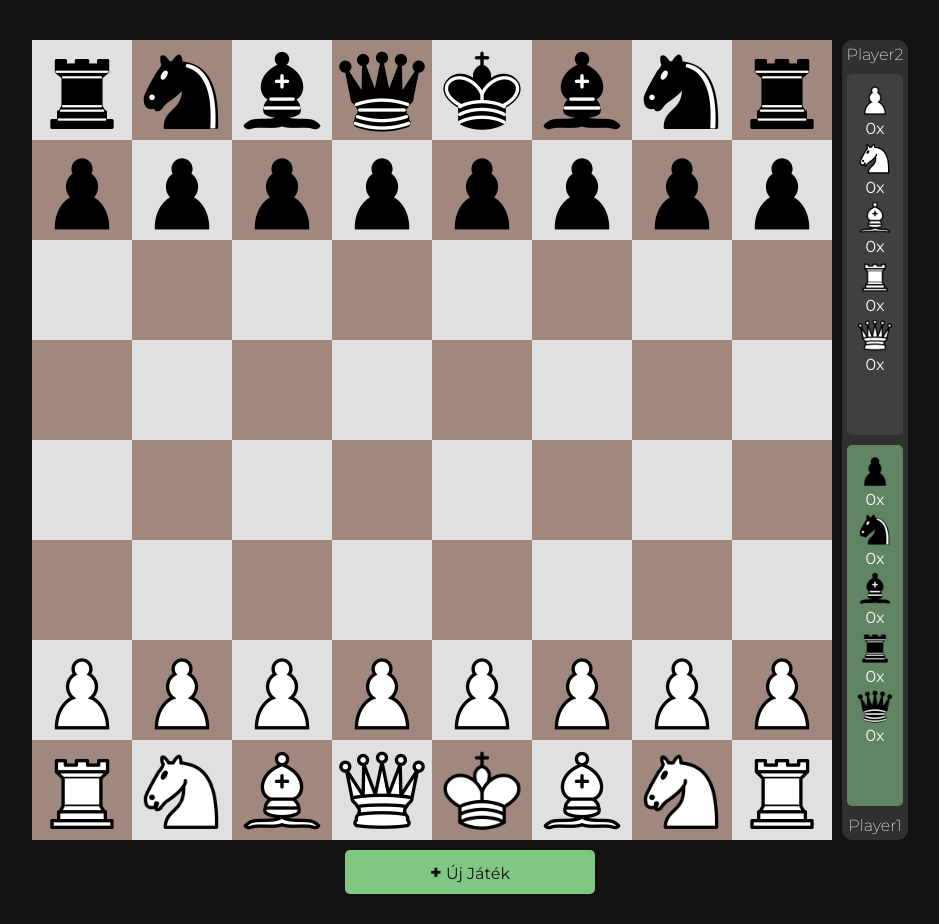
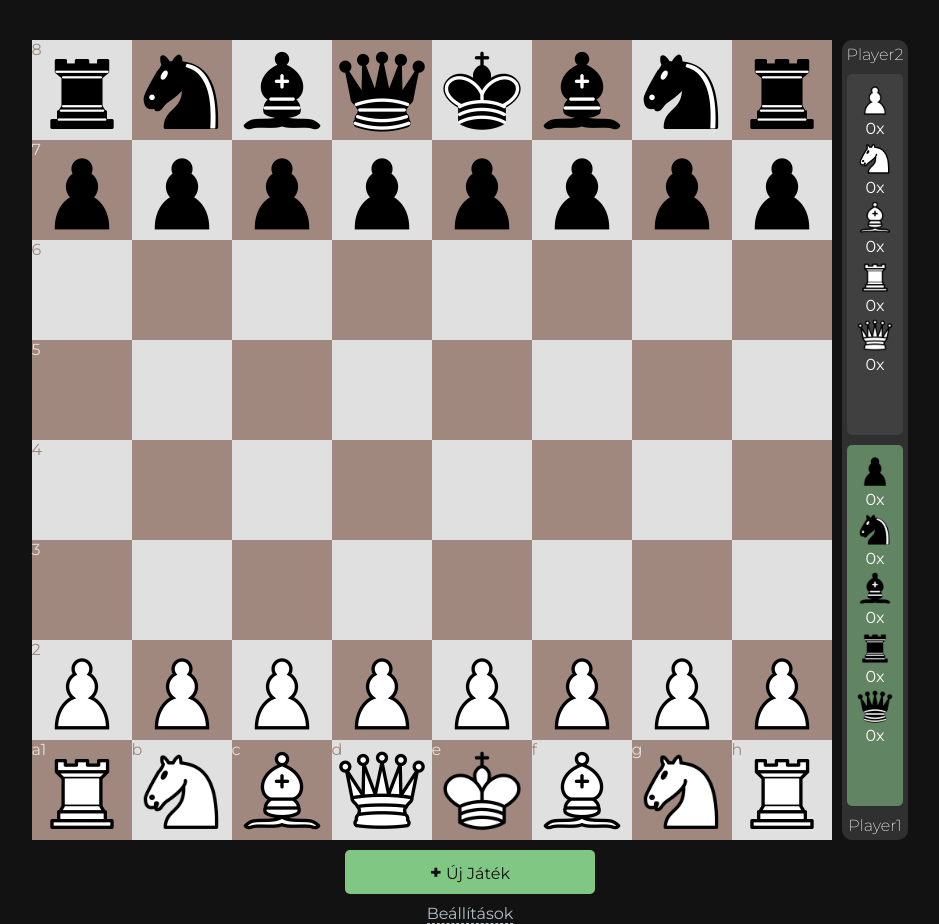
Before and after one commit to Gilbike/Chess, a website built with Vite: page index.html in a window 1280 px wide. Shown: the whole page, without its empty margins (170-1109 px from the left). Before the commit the page ends 894 px from the top, so only its background shows below. Built offline with nearby package versions, Linux system fonts and the light colour scheme.

Commit message:
Chessboard location display + passant bug fix

```diff
--- a/index.html
+++ b/index.html
@@ -9,6 +9,7 @@
   <body>
     <div id="game" style="height: 800px; margin: auto; width: fit-content"></div>
     <div id="newgame" class="button" style="margin-top: 10px"><b style="font-size: 1.2em">+</b> Új Játék</div>
+    <div id="settings" style="margin-top: 10px" class="small-button">Beállítások</div>
     <script type="module" src="/src/main.ts"></script>
   </body>
 </html>
--- a/src/Components/Field.ts
+++ b/src/Components/Field.ts
@@ -1,4 +1,4 @@
-import { HightlightType } from "../logic/constants";
+import { HightlightType, RANK_NAMES } from "../logic/constants";
 import Piece from "./Piece";
 import { createElement } from "../logic/util";
 
@@ -10,6 +10,7 @@ export default class Field {
 
   constructor(board: HTMLElement, location: Position, isLight: boolean) {
     this.dom = createElement(isLight ? "g-light-tile" : "g-dark-tile");
+    this.dom.innerText = `${location.file == 1 ? RANK_NAMES[location.rank.valueOf() - 1] : ""}${location.rank == 1 ? location.file : ""}`;
     this.location = location;
     board.append(this.dom);
     Field.fields.push(this);
--- a/src/Components/Piece.ts
+++ b/src/Components/Piece.ts
@@ -179,9 +179,9 @@ export default class Piece {
       }
       if (this._possibleMoves[getMoveIndex(newLocation, this._possibleMoves)].moveType == HightlightType.Passant) {
         const fileDirection = this.color == PieceColor.BLACK ? 1 : -1; // Reverse the direction if the piece is BLACK
-        Field.GetField({ file: newLocation.file.valueOf() + fileDirection, rank: newLocation.rank })
-          ?.GetPiece()
-          ?.GetCaptured();
+        const knockedPiece = Field.GetField({ file: newLocation.file.valueOf() + fileDirection, rank: newLocation.rank })?.GetPiece();
+        Gamebar.AddKnockedPiece(getOppositeSide(this._color), knockedPiece!.type);
+        knockedPiece!.GetCaptured();
       }
 
       Rules.NextTurn(); // Call next turn
--- a/src/chessboard.css
+++ b/src/chessboard.css
@@ -48,10 +48,12 @@ g-dark-tile {
 
 g-light-tile {
   background-color: var(--light-tile-color);
+  color: var(--dark-tile-color);
 }
 
 g-dark-tile {
   background-color: var(--dark-tile-color);
+  color: var(--light-tile-color);
 }
 
 g-piece {
@@ -273,6 +275,19 @@ g-piece {
   background-color: #66bb6a;
 }
 
+.small-button {
+  box-sizing: border-box;
+  margin: auto;
+  text-align: center;
+  cursor: pointer;
+  color: var(--origin-color);
+  width: fit-content;
+  border-bottom: 1px dashed var(--origin-color);
+}
+.small-button:hover {
+  border-bottom-style: solid;
+}
+
 @keyframes g-modal-in {
   from {
     top: 45%;
--- a/src/logic/constants.ts
+++ b/src/logic/constants.ts
@@ -1,4 +1,5 @@
 export const BOARD_SIZE = 8;
+export const RANK_NAMES = ["a", "b", "c", "d", "e", "f", "g", "h"];
 export enum PieceType {
   PAWN = "p",
   KNIGHT = "n",
```
Also changed, not shown: README.MD.
